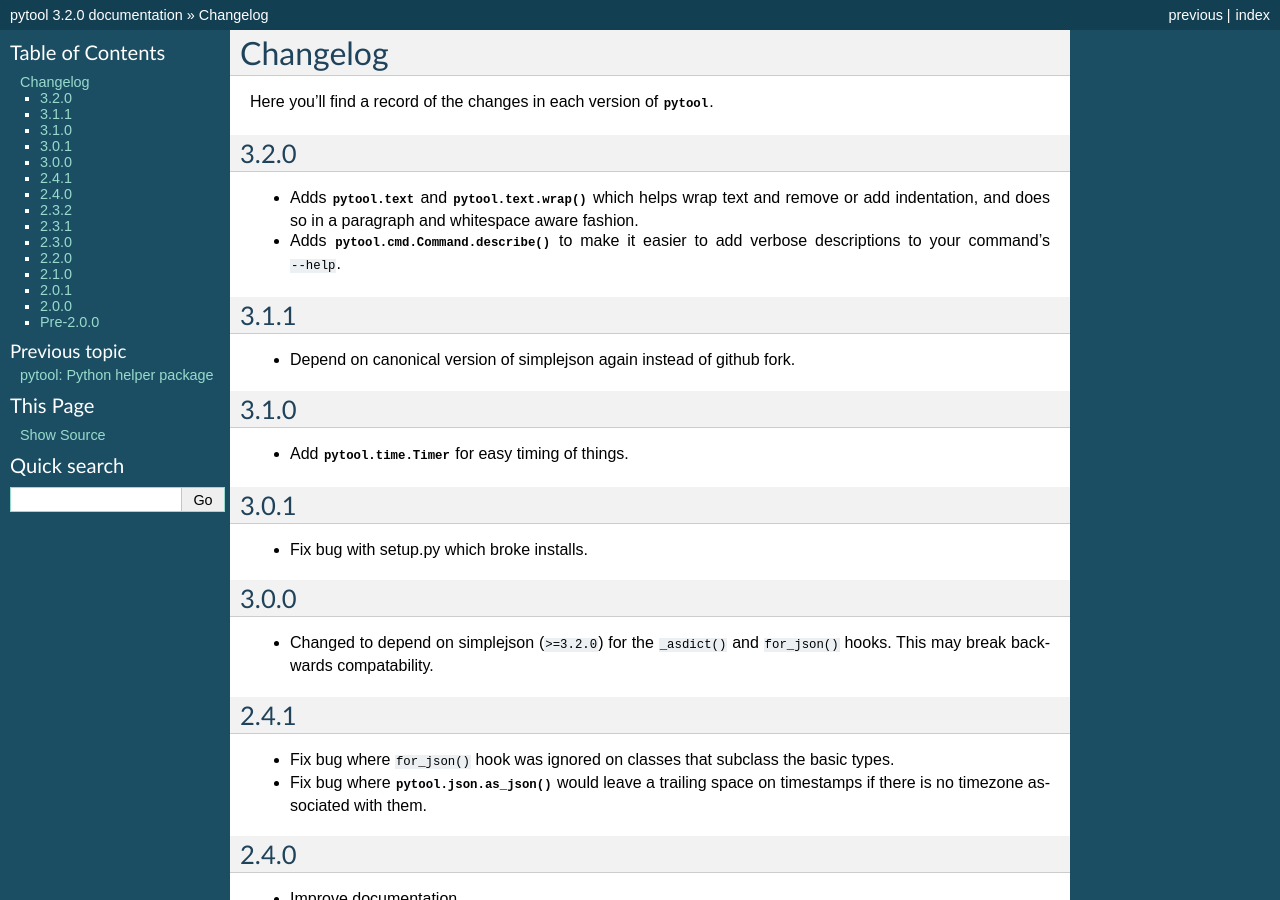
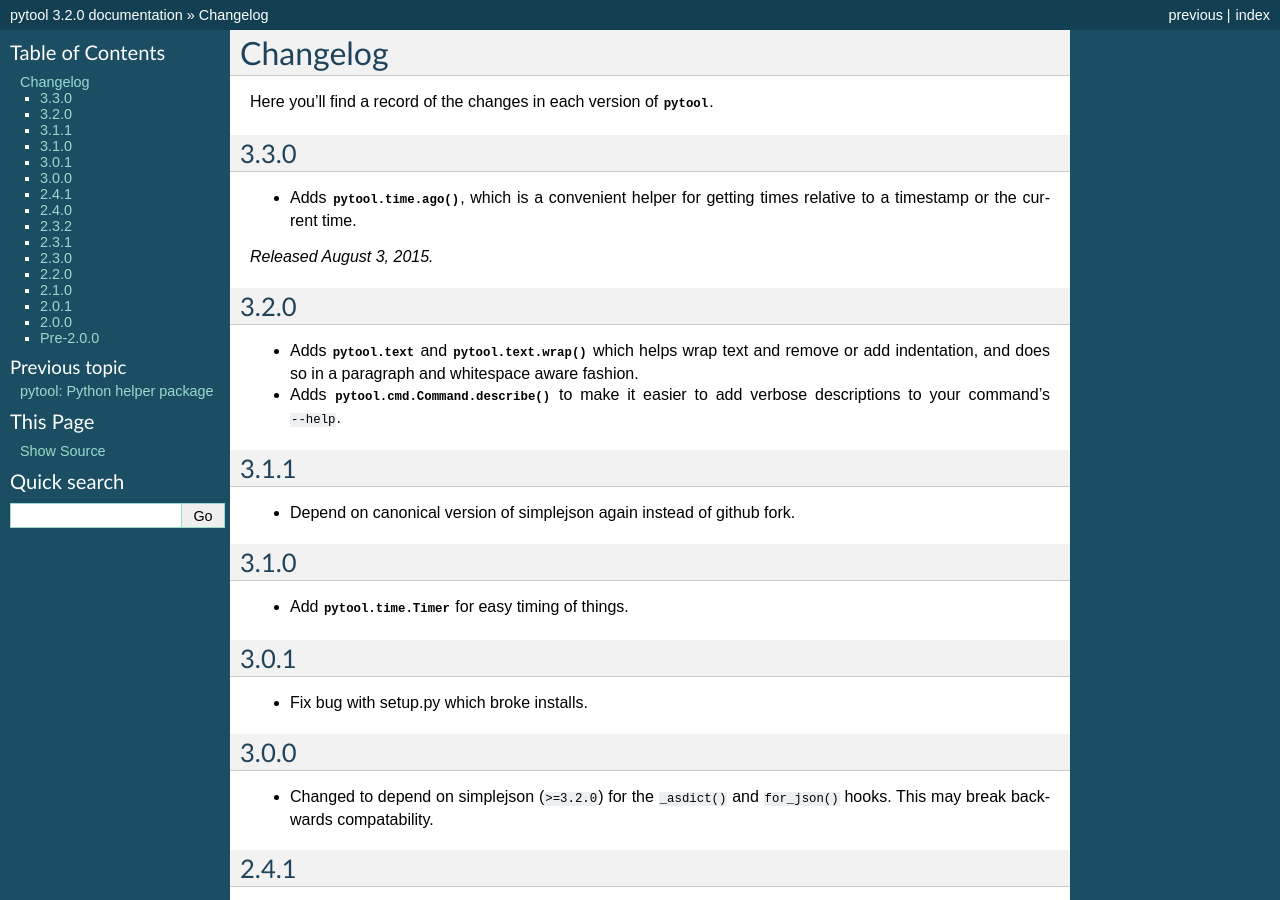
Before and after one commit to shakefu/pytool, a Sphinx documentation site: the page built from docs/changes.rst, in a window 1280 px wide and 900 px high. Built offline with Sphinx 7.4.7, drawn with Linux system fonts in a browser that asks for light colours.

Commit message:
Update documentation.

```diff
--- a/README.rst
+++ b/README.rst
@@ -10,9 +10,10 @@
 `<https://github.com/shakefu/pytool/issues>`_
 
 .. image:: https://api.travis-ci.org/shakefu/pytool.png
+   :target: https://travis-ci.org/shakefu/pytool
 
 Documentation
 -------------
 
-See the `complete documentation <http://pytool.readthedocs.org/en/latest/>`_
-for more information.
+See the `complete documentation <http://pytool.readthedocs.org/en/latest/>`_ on
+Read The Docs for more information.
--- a/docs/changes.rst
+++ b/docs/changes.rst
@@ -2,6 +2,14 @@
 =========
 
 Here you'll find a record of the changes in each version of :mod:`pytool`.
+
+3.3.0
+-----
+
+- Adds :func:`pytool.time.ago`, which is a convenient helper for getting times
+  relative to a timestamp or the current time.
+
+*Released August 3, 2015.*
 
 3.2.0
 -----
--- a/docs/pytool.rst
+++ b/docs/pytool.rst
@@ -188,6 +188,12 @@
 
 .. autofunction:: week_start
 
+:func:`ago`
+-----------
+
+.. autofunction:: ago
+
+
 :mod:`pytool.proxy`: DictProxy and ListProxy classes
 ====================================================
 
```
